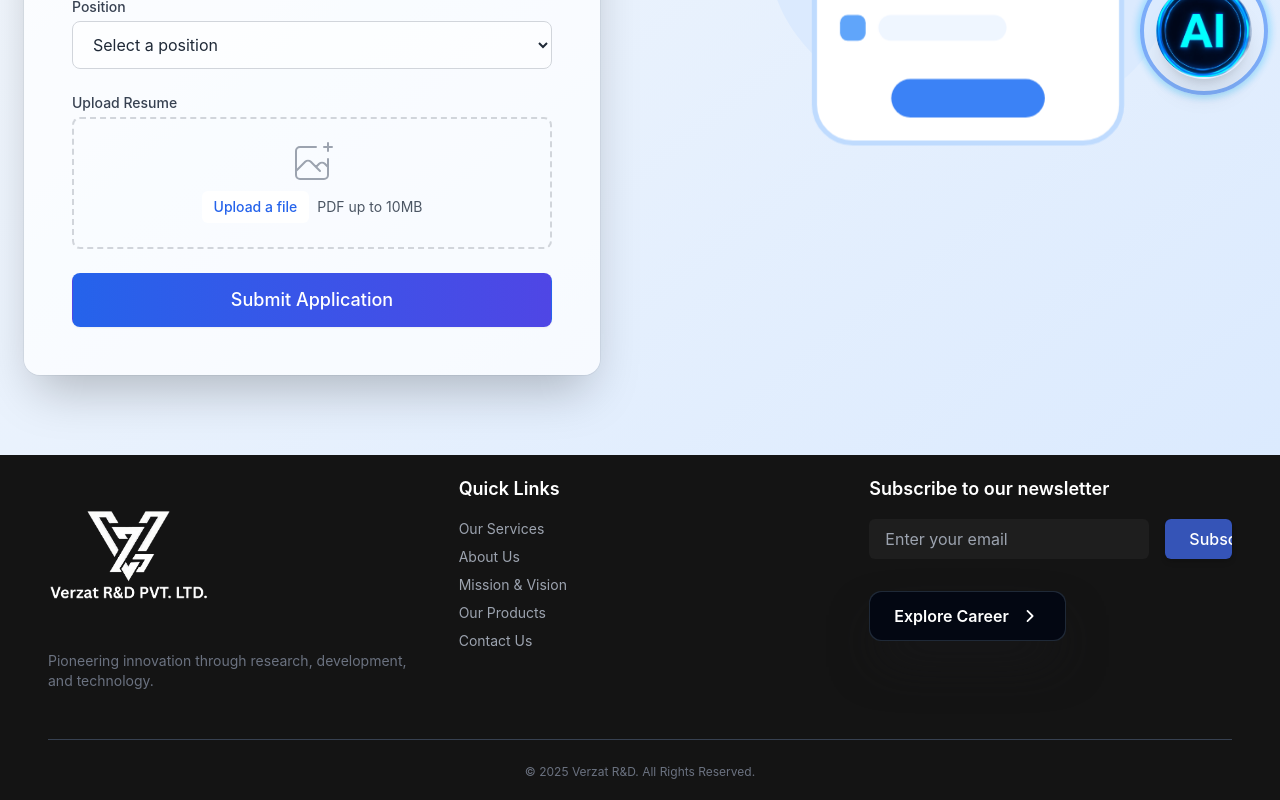
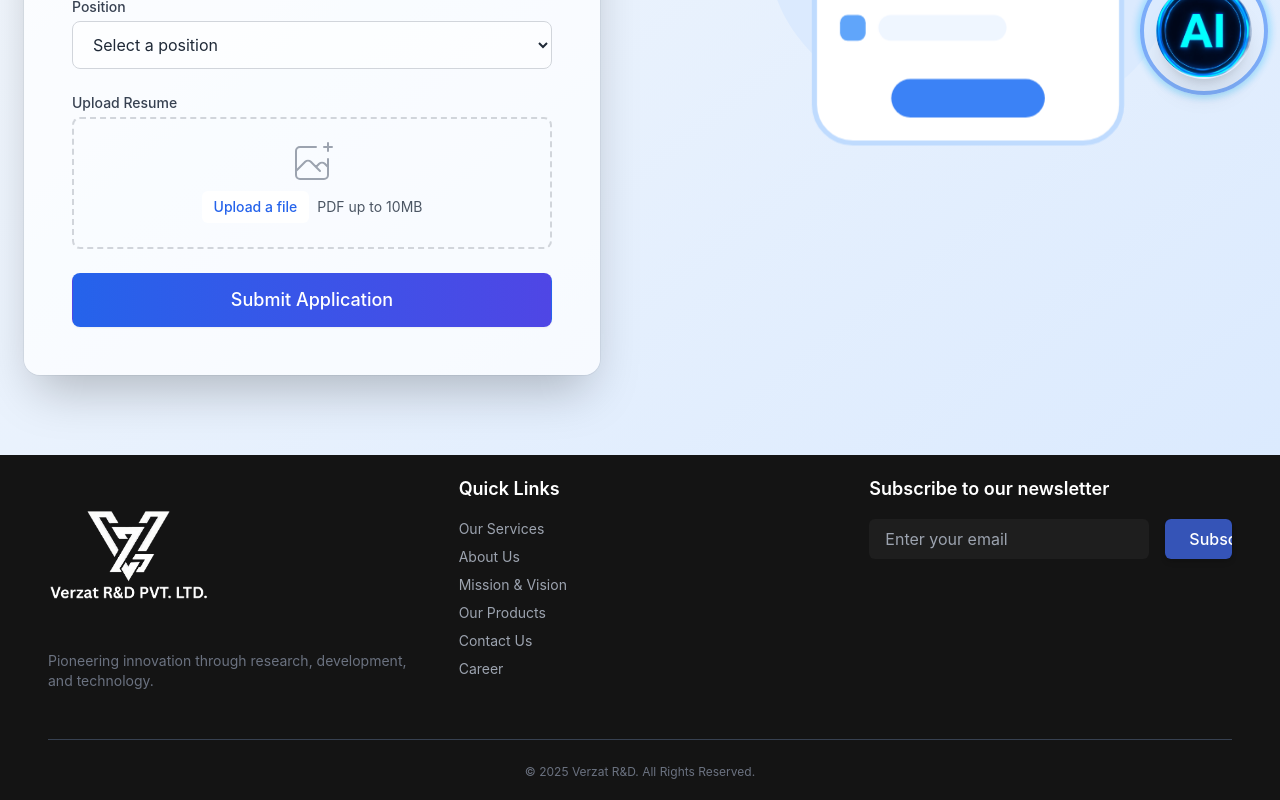
Before and after one commit to kadamprathamesh19/verzat_in-pratham, a React (Vite) app in the folder frontend/: page /career in a window 1280 px wide. Shown: the part 641-1441 px from the top of the page. Built offline with nearby package versions, Linux system fonts and the light colour scheme; no server answers.

Commit message:
make career text in footer

```diff
--- a/frontend/src/components/Footer.jsx
+++ b/frontend/src/components/Footer.jsx
@@ -89,13 +89,25 @@ const Footer = () => {
                     <h3 className="text-lg font-semibold text-white mb-4">Quick Links</h3>
                     <ul className="space-y-2 text-sm">
                         {[
-                            { href: "#services", label: " Our Services" },
+                            { href: "#services", label: "Our Services" },
                             { href: "#about", label: "About Us" },
                             { href: "#mission", label: "Mission & Vision" },
                             { href: "#products", label: "Our Products" },
                             { href: "#contact", label: "Contact Us" },
-                        ].map(({ href, label }) => (
+                            { href: "/career", label: "Career", isPage: true },
+                        ].map(({ href, label, isPage }) => (
                             <li key={label}>
+                                {isPage ? (
+                                    <Link
+                                        to={href}
+                                        className="relative inline-block text-gray-400 hover:text-white transition duration-300
+            before:content-[''] before:absolute before:left-0 before:-bottom-1
+            before:w-0 before:h-[2px] before:bg-blue-600
+            before:transition-all before:duration-300 hover:before:w-full"
+                                    >
+                                        {label}
+                                    </Link>
+                                ) : (
                                     <a
                                         href={href}
                                         className="relative inline-block text-gray-400 hover:text-white transition duration-300
@@ -105,10 +117,13 @@ const Footer = () => {
                                     >
                                         {label}
                                     </a>
+                                )}
                             </li>
                         ))}
                     </ul>
+
                 </div>
+
 
                 {/* Column 3: Newsletter */}
                 <div>
@@ -134,7 +149,7 @@ const Footer = () => {
                     </form>
 
                     {/* <!-- From Uiverse.io by ParasSalunke --> */}
-                    <div className="flex justify-center sm:justify-start items-start sm:items-center mt-8 ">
+                    {/* <div className="flex justify-center sm:justify-start items-start sm:items-center mt-8 ">
                         <div className="relative group">
                             <Link
                                 to="/career"
@@ -166,7 +181,7 @@ const Footer = () => {
                                 </span>
                             </Link>
                         </div>
-                    </div>
+                    </div> */}
 
                 </div>
             </div>
```
Also changed, not shown: 1 other file (tests, documents, lock files or other folders). Lines whose indentation alone changed are shown as unchanged.
